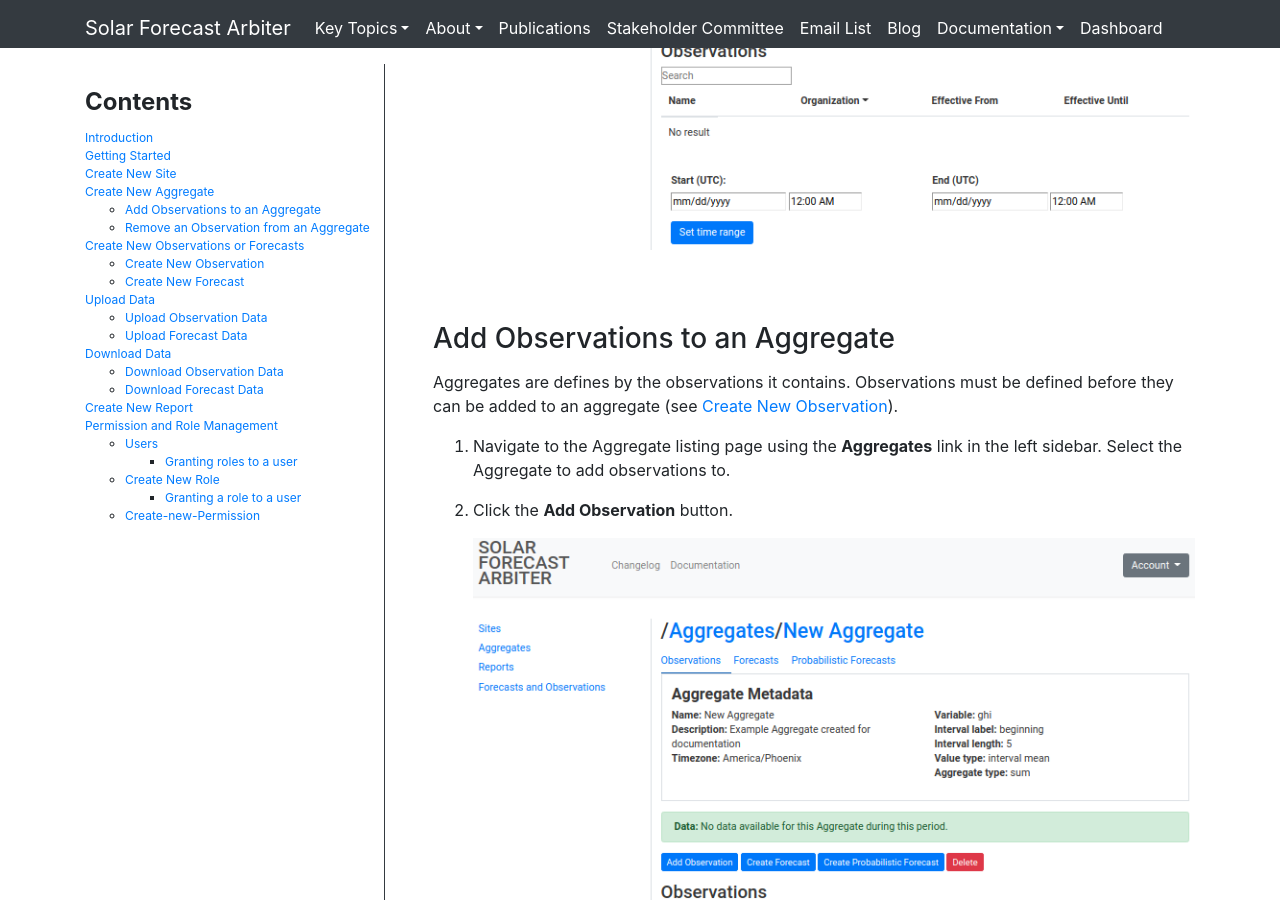
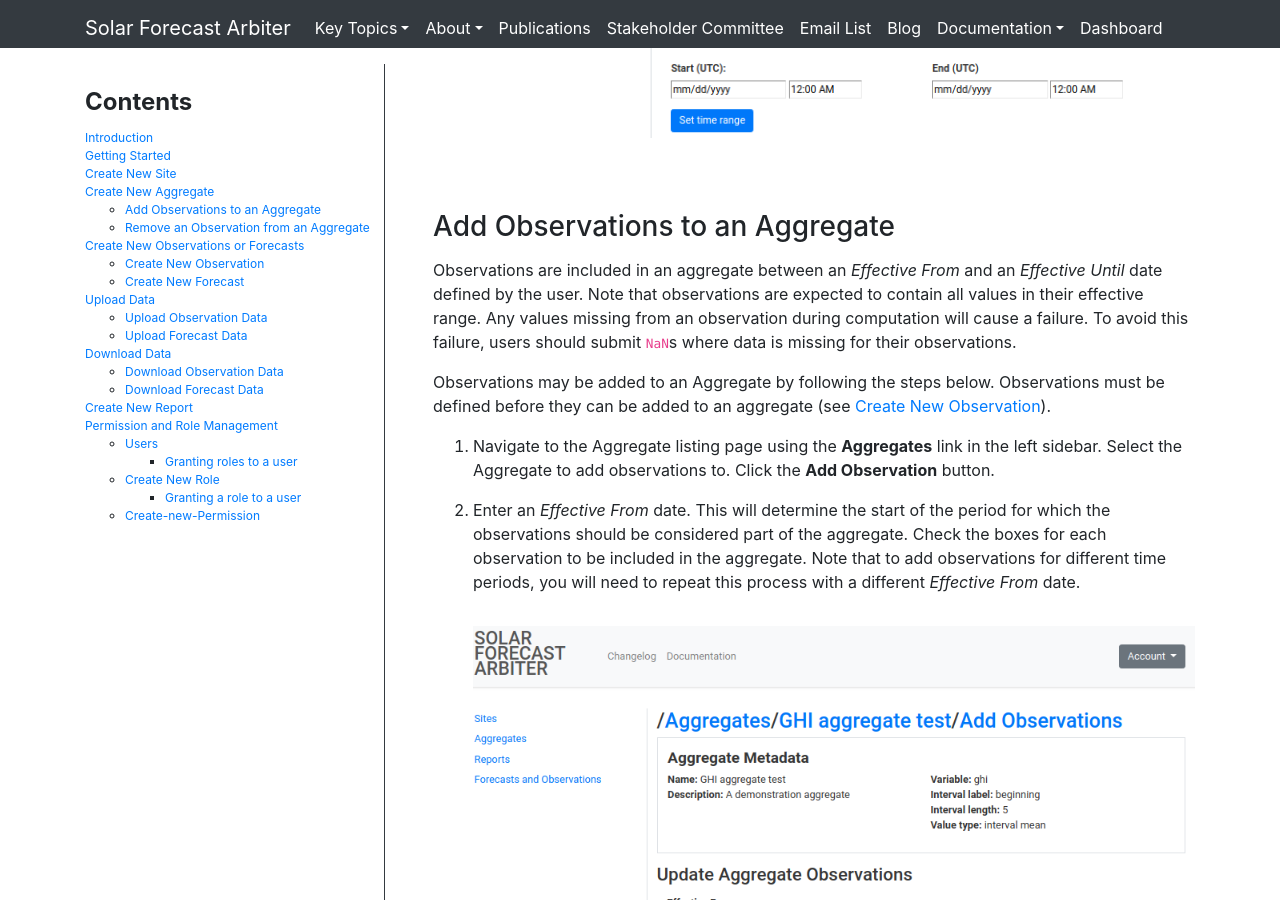
Before and after one commit to SolarArbiter/SolarArbiter.github.io, a Jekyll site: the page built from dashboard_documentation.md, in a window 1280 px wide and 900 px high, scrolled down 4992 px. Built offline with Jekyll 4.4.1, drawn with Linux system fonts in a browser that asks for light colours; our own code applies the rules of GitHub Pages for plain Markdown files; some of the changed text lies outside the part shown.

Commit message:
remove unnecessary steps, edits

```diff
--- a/dashboard_documentation.md
+++ b/dashboard_documentation.md
@@ -106,17 +100,22 @@
 ### Add Observations to an Aggregate
 {: .anchor}
 
-Aggregates are defines by the observations it contains. Observations must be
-defined before they can be added to an aggregate (see
+Observations are included in an aggregate between an *Effective From* and
+an *Effective Until* date defined by the user. Note that observations are
+expected to contain all values in their effective range. Any values missing
+from an observation during computation will cause a failure. To avoid this
+failure, users should submit `NaN`s where data is missing for their
+observations.
+
+Observations may be added to an Aggregate by following the steps below.
+Observations must be defined before they can be added to an aggregate (see
 [Create New Observation](#create-new-observation)).
 
 1. Navigate to the Aggregate listing page using the **Aggregates** link in
-   the left sidebar. Select the Aggregate to add observations to.
+   the left sidebar. Select the Aggregate to add observations to. Click the
+   **Add Observation** button.
 
-2. Click the **Add Observation** button.
-   <img class="my-3" src="/images/aggregate_page_no_obs.png"/>
-
-3. Enter an *Effective From* date. This will determine the start of the period
+2. Enter an *Effective From* date. This will determine the start of the period
    for which the observations should be considered part of the aggregate. Check
    the boxes for each observation to be included in the aggregate. Note that to
    add observations for different time periods, you will need to repeat this
@@ -124,11 +123,6 @@
 
 
    <img class="my-3" src="/images/aggregate_observation_form.png"/>
-
-4. After submitting the form, you will be returned to the aggregate page, which will
-   list the newly associated observations and their *Effective From* dates.
-
-   <img class="my-3" src="/images/aggregate_page_with_obs.png"/>
 
 
 ### Remove an Observation from an Aggregate
@@ -152,9 +146,6 @@
 
    <img class="my-3" src="/images/aggregate_observation_effective_until_form.png"/>
 
-4. After submitting the form, you will be return to the aggregate page.
-
-   <img class="my-3" src="/images/aggregate_page_with_effective_until.png"/>
 
 
 Create New Observation or Forecast
```
Also changed, not shown: other parts of dashboard_documentation.md (+2 -9 lines).
